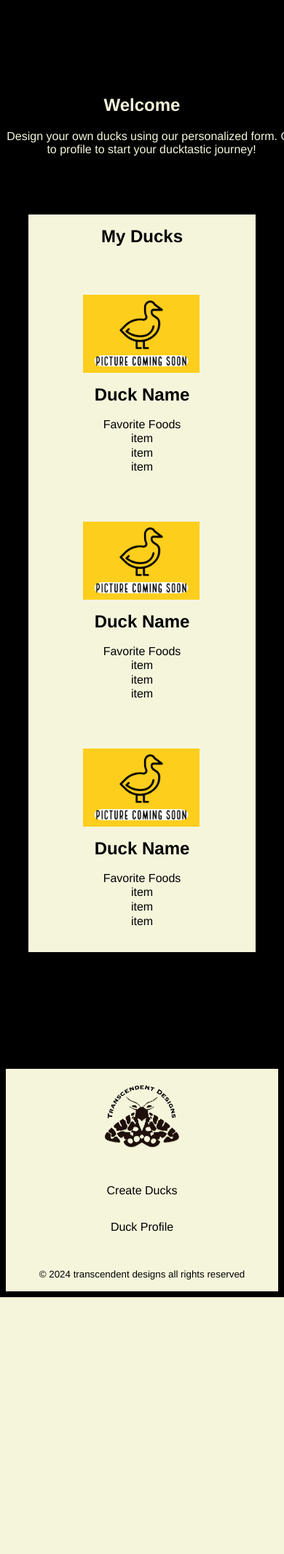
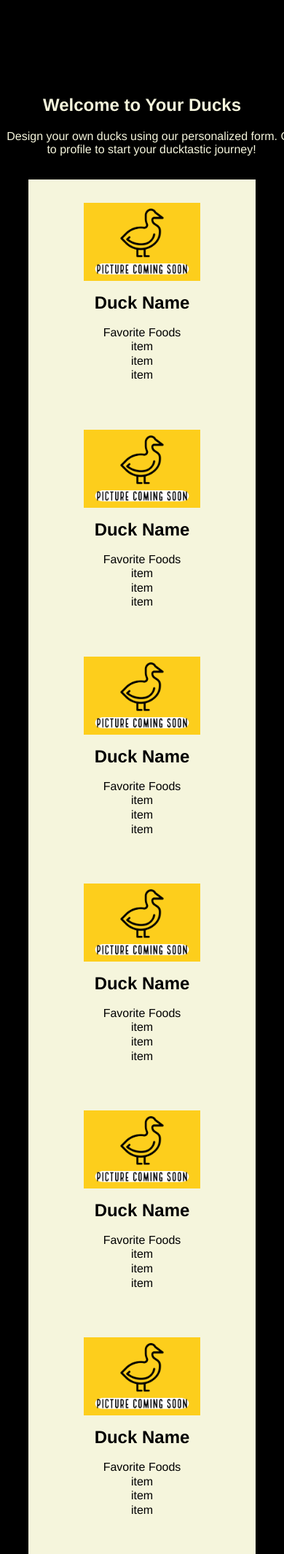
Before and after one commit to nic-gdes/create-a-duck-directory-TatumBaldwin, a PHP site: page / in a window 390 px wide; the page is wider, and only the part inside the window is pictured. Shown: the part 110-2240 px from the top of that part at 73% size. Before the commit the page ends 1888 px from the top of that part, so only its background shows below. Run offline with PHP 8.4, Linux system fonts and the light colour scheme.

Commit message:
Fixed responsiveness. Able to add more ducks to index

```diff
--- a/assets/css/style.css
+++ b/assets/css/style.css
@@ -11,7 +11,7 @@ body {
 
 h2 {
     margin: 0;
-    margin: 1rem;
+    margin-top: 1rem ;
     padding: 0;
     height: 30px;
 }
@@ -85,37 +85,45 @@ h1 {
 
 /* flex positioning */
 .duck-container1 {
-    display: flex;
-    flex-direction: column;
-    justify-content: center;
+    display: grid;
+
+    grid-template-rows: auto;
+    grid-template-columns: 1fr 1fr 1fr;
     text-align: center;
-
+    margin: 0 auto;
+    margin-top: 2rem;
     width: 80vw;
-    margin: 0 auto;
-    margin-top: 5rem;
-    gap: 1rem;
 
     color: black;
     background-color: beige;
 }
 
-.all-ducks {
+.my-ducks {
+    width: 100%;
+    text-align: center;
+    grid-column-start: 1;
+    grid-column-end: 3;
+}
+
+/* .all-ducks {
     display: flex;
     flex-direction: row;
     justify-content: center;
     align-content: center;
-}
+} */
 
 .ducks {
     display: flex;
     flex-direction: column;
     justify-content: center;
     margin: 2rem;
+    align-items: center;
 }
 
 /* list styles */
 ol {
     margin: 0;
+    margin-top: 1rem;
     padding: 0;
 }
 
@@ -147,7 +155,7 @@ li {
 
     padding: 1rem;
     margin: 0 auto;
-    margin-top: 15rem;
+    margin-top: 10rem;
     width: 45rem;
 
     display: grid;
@@ -165,7 +173,7 @@ li {
 }
 
 .bolded {
-    font-style: bold;
+    font-weight: bold;
 }
 
 
@@ -251,10 +259,9 @@ footer {
 
 @media screen and (max-width: 868px) {
 
-   .all-ducks {
-    flex-direction: column;
-    margin: 0 auto;
-   }
+    .duck-container1 {
+        grid-template-columns: 1fr;
+    }
 
    .duck-container2 {
     grid-template-columns: 1fr;
--- a/index.php
+++ b/index.php
@@ -13,16 +13,13 @@
         <!-- Welcome Section -->
 
         <section>
-            <h1>Welcome</h1>
+            <h1>Welcome to Your Ducks</h1>
             <p class="welcome"> Design your own ducks using our personalized form. Go to profile to start your ducktastic journey!</p>
         </section>
 
         <!-- Duck layout -->
         <section class="duck-container1">
 
-            <h2>My Ducks</h2>
-
-             <div class="all-ducks">
 
              <!-- duck 1 -->
                 <div class="ducks">
@@ -68,7 +65,77 @@
                         <li>item</li>
                     </ol>
                 </div>
-            </div>
+
+                <div class="ducks">
+
+                    <img class="duckimg1" src="./assets/images/coming-soon.png" alt="Duck 3">
+
+                    <h2>Duck Name</h2>
+
+                    <ol class="foods">
+                        <lh>Favorite Foods</lh>
+                        <li>item</li>
+                        <li>item</li>
+                        <li>item</li>
+                    </ol>
+                </div>
+
+                <div class="ducks">
+
+                    <img class="duckimg1" src="./assets/images/coming-soon.png" alt="Duck 3">
+
+                    <h2>Duck Name</h2>
+
+                    <ol class="foods">
+                        <lh>Favorite Foods</lh>
+                        <li>item</li>
+                        <li>item</li>
+                        <li>item</li>
+                    </ol>
+                </div>
+
+                <div class="ducks">
+
+                    <img class="duckimg1" src="./assets/images/coming-soon.png" alt="Duck 3">
+
+                    <h2>Duck Name</h2>
+
+                    <ol class="foods">
+                        <lh>Favorite Foods</lh>
+                        <li>item</li>
+                        <li>item</li>
+                        <li>item</li>
+                    </ol>
+                </div>
+
+                <div class="ducks">
+
+                    <img class="duckimg1" src="./assets/images/coming-soon.png" alt="Duck 3">
+
+                    <h2>Duck Name</h2>
+
+                    <ol class="foods">
+                        <lh>Favorite Foods</lh>
+                        <li>item</li>
+                        <li>item</li>
+                        <li>item</li>
+                    </ol>
+                </div>
+
+                <div class="ducks">
+
+                    <img class="duckimg1" src="./assets/images/coming-soon.png" alt="Duck 3">
+
+                    <h2>Duck Name</h2>
+
+                    <ol class="foods">
+                        <lh>Favorite Foods</lh>
+                        <li>item</li>
+                        <li>item</li>
+                        <li>item</li>
+                    </ol>
+                </div>
+
         </section>
 
         <!-- Link to footer.php -->
```
Also changed, not shown: profile.php (+13 -1 lines).
